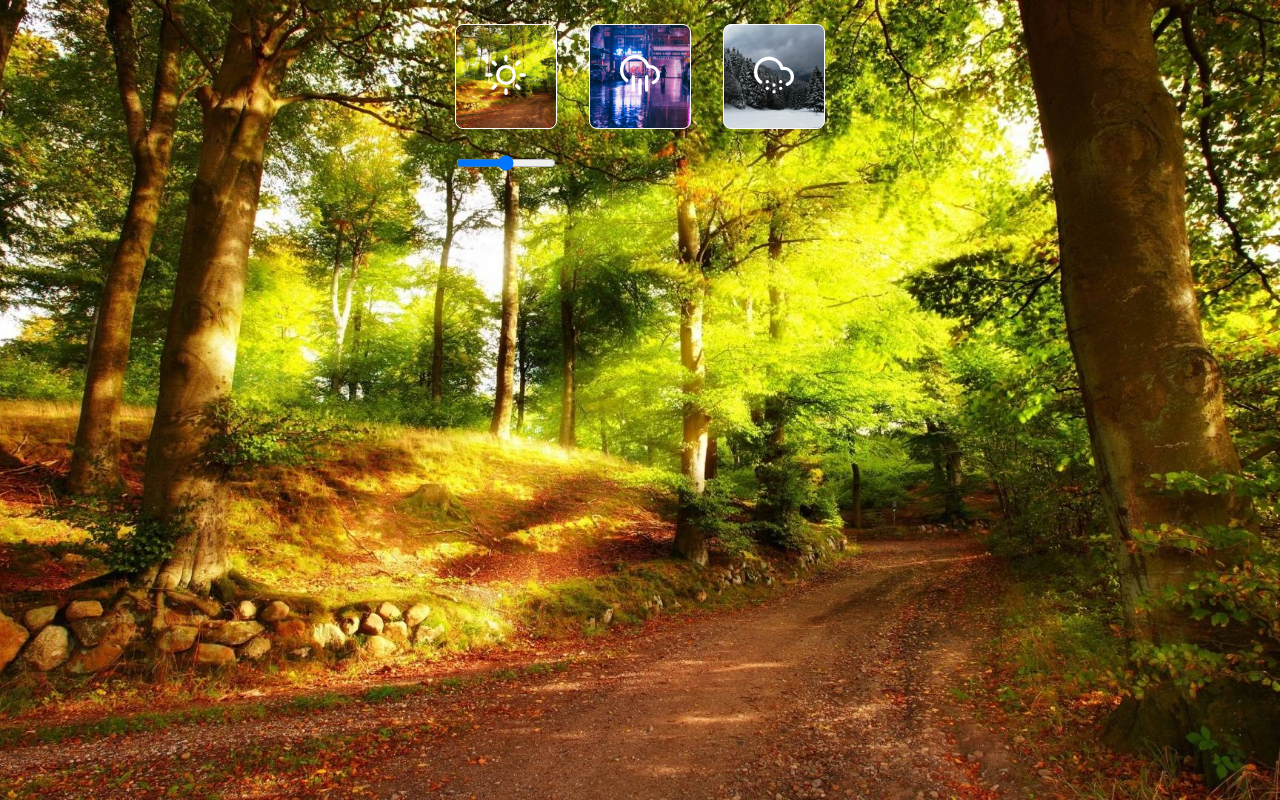
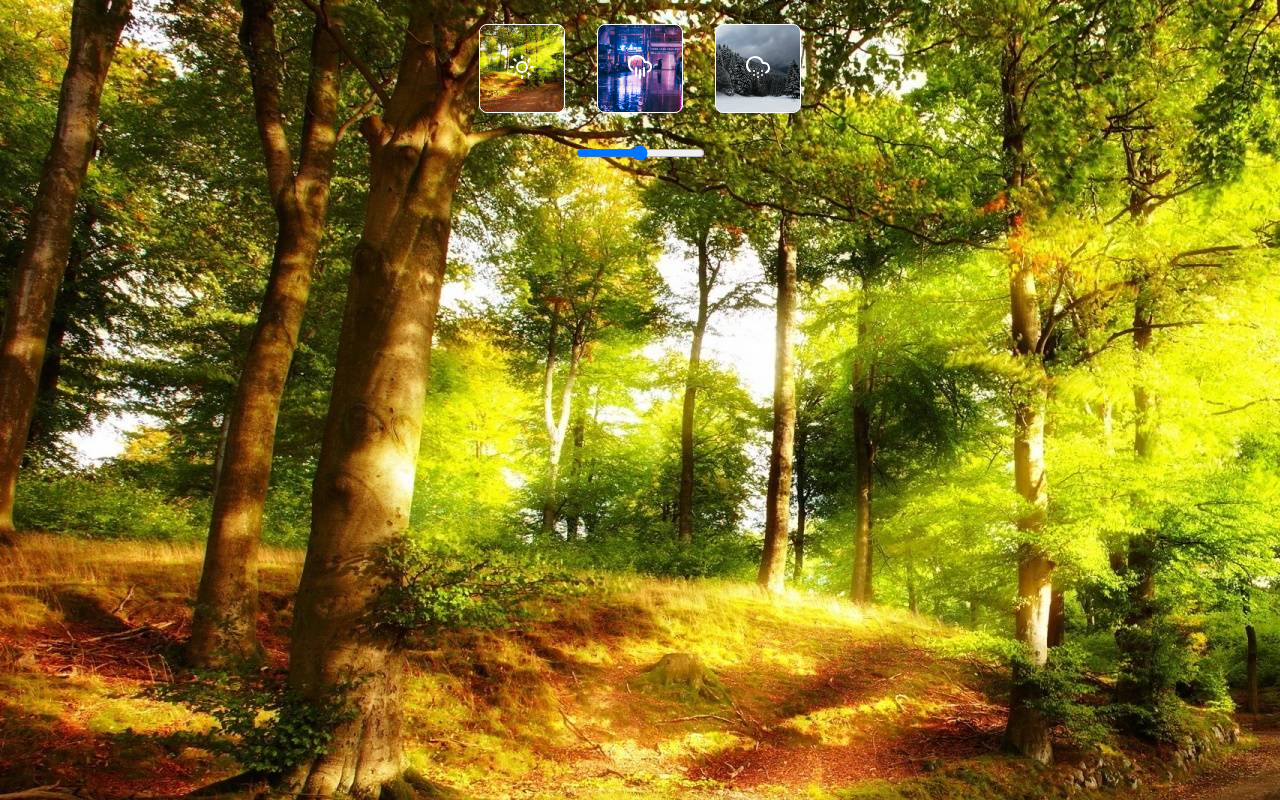
Before and after one commit to DmitryMerzlyakov/NoiseOfWeather, a website built with webpack: page public/index.html in a window 1280 px wide. Both pictures are taken after a click on the button 506 px from the left and 76 px from the top of the page. Built offline with nearby package versions, Linux system fonts and the light colour scheme.

Commit message:
fix: not is working, but i hope fixing

```diff
--- a/package.json
+++ b/package.json
@@ -5,7 +5,8 @@
   "private": true,
   "scripts": {
     "start": "npx webpack serve --config webpack.config.dev.js",
-    "build": "npx webpack --config webpack.config.prod.js"
+    "build": "npx webpack --config webpack.config.prod.js",
+    "build:dev":	"npx webpack --config webpack.config.dev.js"
   },
   "author": "Dmitry Merzlyakov",
   "license": "ISC",
--- a/src/audio.ts
+++ b/src/audio.ts
@@ -1,44 +1,74 @@
-import { TApllication } from "..";
+// import { TApllication } from "..";
+// import { button, image } from "./weatherItem";
 
 let currentAudio: HTMLAudioElement | null = null
 let currentVolume: number = 1
 let currentCardIndex: number = -1
 
-export const audioControl = (element: HTMLInputElement) => {
-  element.addEventListener('input', (event: Event) => {
-    const target = event.target as HTMLInputElement
-    currentVolume = parseFloat(target.value)
-    currentAudio && (currentAudio.volume = currentVolume)
-  })
+// export const toggleAudio = (index: number, cards: TApllication[]) => {
+//   const isCurrentCard = currentCardIndex === index
+//   currentAudio &&
+//     (isCurrentCard ?
+//       (currentAudio.paused ?
+//         (currentAudio.play(), updateIcon(currentAudio.paused))
+//         :
+//         (currentAudio.pause(), updateIcon(currentAudio.paused))
+//       )
+//       :
+//       (() => {currentAudio.pause(), currentAudio.currentTime = 0})()
+//     )
+//   !isCurrentCard && (() => {
+//     currentAudio = new Audio(cards[index].sound)
+//     currentAudio.volume = currentVolume
+//     currentAudio.play()
+//     currentCardIndex = index
+//   })()
+// }
+
+// const updateIcon = (isUpdate: boolean) => {
+//   const imagePause = document.createElement('img')
+//   imagePause.classList.add('item__imgPause')
+//   imagePause.src = '../assets/icons/pause.svg'
+//   imagePause.alt = 'pause'
+//   isUpdate ?
+//     (button?.appendChild(imagePause), button.querySelector('.item__img')?.remove())
+//     :
+//     (image && button?.appendChild(image), button.querySelector('.item__imgPause')?.remove())
+// }
+
+const AudioContext = new (window.AudioContext || window.AudioContext)();
+let sourceNode: MediaElementAudioSourceNode | null = null;
+let isPlaying = false;
+
+export async function toggleAudio(fileUrl: string) {
+  if (!isPlaying) {
+    const audioElement = new Audio(fileUrl);
+    sourceNode = AudioContext.createMediaElementSource(audioElement);
+    sourceNode.connect(AudioContext.destination);
+
+    try {
+      await audioElement.play();
+      isPlaying = true;
+    } catch (error) {
+      console.error("Ошибка воспроизведения:", error);
+    }
+  } else {
+    if (sourceNode) {
+      sourceNode.mediaElement.pause();
+      isPlaying = false;
+    }
+  }
 }
 
-export const toggleAudio = (index: number, cards: TApllication[], image: HTMLImageElement, button: HTMLButtonElement) => {
-  const isCurrentCard = currentCardIndex === index
-  currentAudio &&
-    (isCurrentCard ?
-      (currentAudio.paused ?
-        (currentAudio.play(), updateIcon(currentAudio.paused, image, button))
-        :
-        (currentAudio.pause(), updateIcon(currentAudio.paused, image, button))
-      )
-      :
-      (() => {currentAudio.pause(), currentAudio.currentTime = 0})()
-    )
-  !isCurrentCard && (() => {
-    currentAudio = new Audio(cards[index].sound)
-    currentAudio.volume = currentVolume
-    currentAudio.play()
-    currentCardIndex = index
-  })()
+// document.getElementById('playButton')?.addEventListener('click', () => {
+//   playOrPause('path/to/your/audio.mp3'); // Укажите путь к вашему MP3 файлу
+// });
+
+
+export const audioControl = (element: HTMLInputElement) => {
+  // element.addEventListener('input', (event: Event) => {
+  //   const target = event.target as HTMLInputElement
+  //   currentVolume = parseFloat(target.value)
+  //   currentAudio && (currentAudio.volume = currentVolume)
+  // })
 }
-
-const updateIcon = (isUpdate: boolean, image: HTMLImageElement, button: HTMLButtonElement) => {
-  const imagePause = document.createElement('img')
-  imagePause.classList.add('item__imgPause')
-  imagePause.src = '../assets/icons/pause.svg'
-  imagePause.alt = 'pause'
-  isUpdate ?
-    (button?.appendChild(imagePause), button.querySelector('.item__img')?.remove())
-    :
-    (image && button?.appendChild(image), button.querySelector('.item__imgPause')?.remove())
-}
--- a/src/index.scss
+++ b/src/index.scss
@@ -18,9 +18,16 @@ body {
 #app {
   height: 100vh;
   display: flex;
+  flex-direction: column;
+  align-items: center;
+  gap: 32px;
+  background-image: url('../public/assets/summer-bg.jpg');
+}
+
+.wrapper {
+  display: flex;
   gap: 32px;
   justify-content: center;
-  background-image: url('../public/assets/summer-bg.jpg');
 }
 
 .item {
@@ -29,7 +36,6 @@ body {
   border: 1px solid #FFF;
   padding: 30px;
   height: fit-content;
-  position: relative;
 
   &__imgPause,
   &__img {
@@ -38,15 +44,12 @@ body {
   }
 
   &__input {
-    position: absolute;
-    top: 130px;
-    left: 0;
-    right: 0;
+    width: fit-content;
   }
 }
 
 @media (max-width: 767px) {
-  #app {
+  .wrapper {
     justify-content: flex-start;
     flex-direction: column;
     align-items: center;
--- a/src/weatherItem.ts
+++ b/src/weatherItem.ts
@@ -1,43 +1,84 @@
-import { audioControl, toggleAudio } from './audio'
+import { audioControl } from './audio'
 
 import { TApllication } from '..'
 
+let currentAudio: HTMLAudioElement | null = null;
+let currentVolume: number = 1
+let currentCardIndex: number = -1
+const buttonsWrapper = document.createElement('div')
+buttonsWrapper.classList.add('wrapper')
+const volumeControl = document.createElement('input')
+volumeControl.type = 'range'
+volumeControl.min = '0'
+volumeControl.max = '1'
+volumeControl.step = '0.1'
+volumeControl.value = '0.5'
+
 export const createWeatherItem = (items: TApllication[], paretn: HTMLDivElement) => {
-  const buttons: HTMLButtonElement[] = []
-
-  items.map((item, index) => {
+  items.forEach((card, index) => {
     const button = document.createElement('button')
     button.classList.add('item')
-    button.style.backgroundImage = `url(${item.img})`
+    button.style.backgroundImage = `url(${card.img})`
     button.style.backgroundSize = 'cover'
     button.style.backgroundPosition = 'center'
-
-    const image = document.createElement('img')
-    image.classList.add('item__img')
-    image.src = item.icon
-    image.alt = item.weatherType
-    button.appendChild(image)
-
-    const volume = document.createElement('input')
-    volume.classList.add('item__input')
-    volume.type = 'range'
-    volume.min = '0'
-    volume.max = '1'
-    volume.step = '0.1'
-    volume.value = '0.5'
+    button.innerHTML = `<img src="${card.icon}" alt="${card.weatherType} icon">`
+    buttonsWrapper.appendChild(button)
 
     button.addEventListener('click', () => {
-      buttons.map(btn => {btn !== button && btn.querySelector('.item__input')?.remove()})
-      paretn.style.backgroundImage = `url(${(item.img)})`
-      paretn.style.backgroundSize = 'cover'
-      paretn.style.backgroundPosition = 'center'
-      button.appendChild(volume)
-      toggleAudio(index, items, image, button)
+      // if (currentAudio) {
+      //   currentAudio.pause()
+      //   currentAudio.currentTime = 0
+      // }
+
+      // if (!currentAudio || currentAudio.src !== card.sound) {
+      //   currentAudio = new Audio(card.sound)
+      //   currentAudio.volume = parseFloat(volumeControl.value)
+      //   currentAudio.play()
+      // } else {
+      //   if (currentAudio.paused) {
+      //   currentAudio.volume = parseFloat(volumeControl.value)
+      //   currentAudio.play()
+      //   } else {
+      //   currentAudio.pause()
+      //   }
+      // }
+      toggleAudio(index, items)
     })
+  })
+  paretn.appendChild(buttonsWrapper)
+  paretn.appendChild(volumeControl)
+}
 
-    buttons.push(button)
-    audioControl(volume)
+const setVolume = (audio: HTMLAudioElement, volume: number) => {
+  audio.volume = volume
+};
 
-    paretn.appendChild(button)
-  })
-}
+volumeControl.addEventListener('input', () => {
+  if (currentAudio) {
+    setVolume(currentAudio, parseFloat(volumeControl.value))
+  }
+})
+
+const toggleAudio = (index: number, cards: TApllication[]) => {
+    const isCurrentCard = currentCardIndex === index
+    currentAudio &&
+      (isCurrentCard ?
+        (currentAudio.paused ?
+          (currentAudio.play()
+          // updateIcon(currentAudio.paused)
+        )
+          :
+          (currentAudio.pause()
+          // updateIcon(currentAudio.paused)
+        )
+        )
+        :
+        (() => {currentAudio.pause(), currentAudio.currentTime = 0})()
+      )
+    !isCurrentCard && (() => {
+      currentAudio = new Audio(cards[index].sound)
+      currentAudio.volume = currentVolume
+      currentAudio.play()
+      currentCardIndex = index
+    })()
+  }
```
Also changed, not shown: src/index.ts (line endings or trailing spaces).
